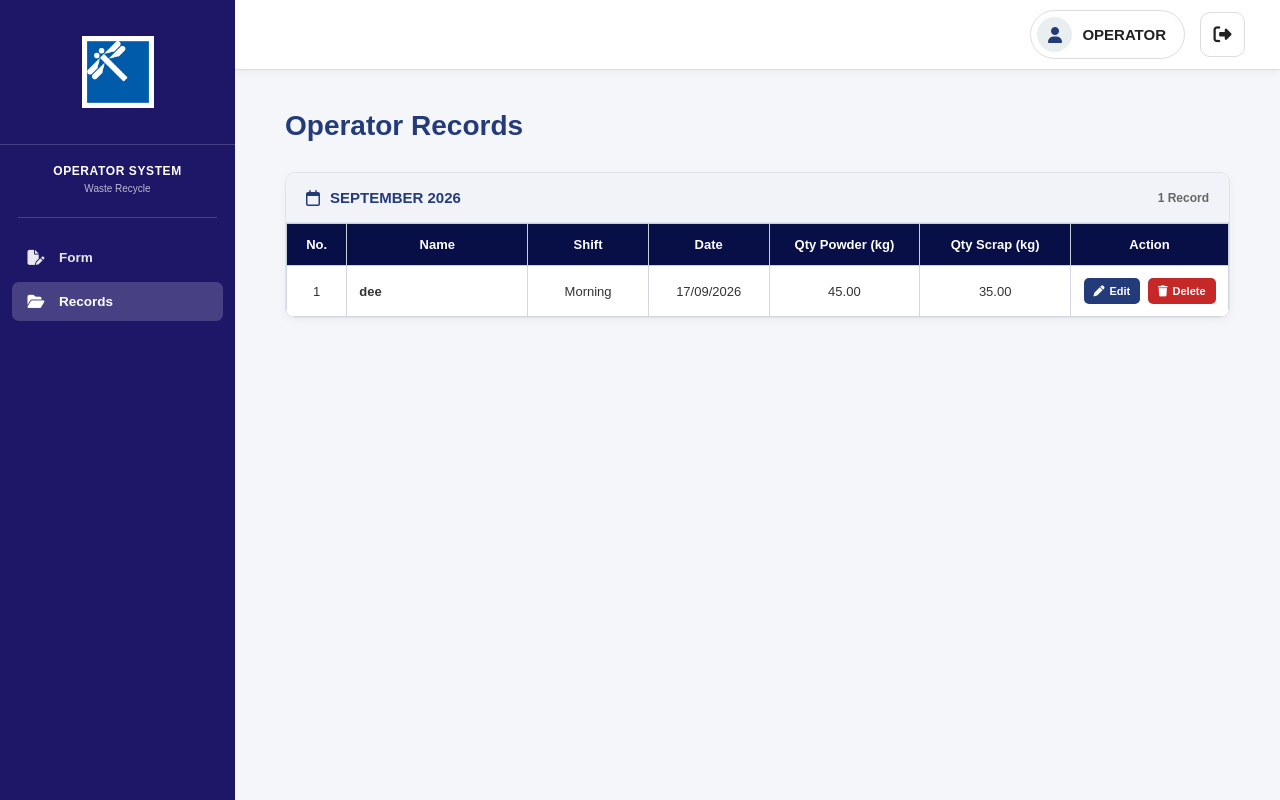
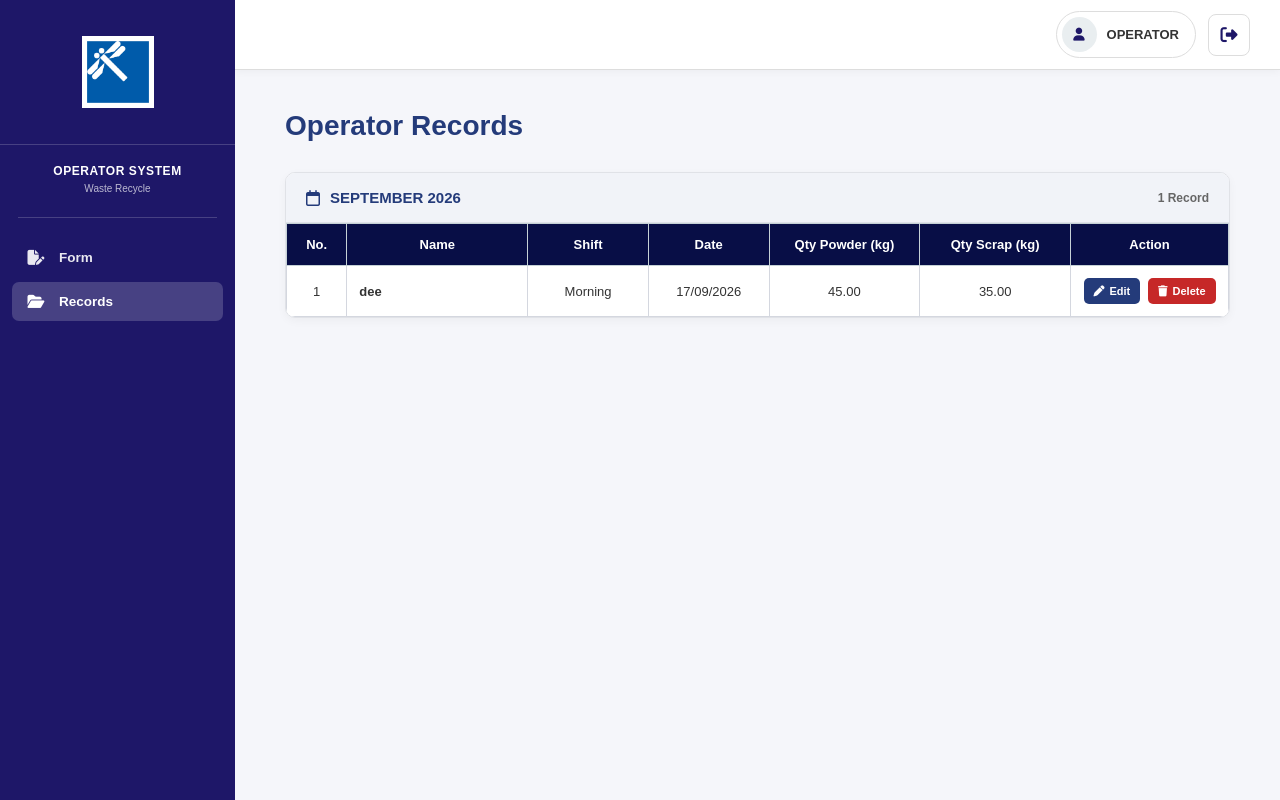
Before and after one commit to diniecah2105-collab/waste_recycle, a PHP site: page /operator/record.php in a window 1280 px wide. Run offline with PHP 8.4, Linux system fonts and the light colour scheme; data comes from the database, SQL or seed files in the repository.

Commit message:
csssaizlogo

```diff
--- a/operator/record.php
+++ b/operator/record.php
@@ -365,139 +365,66 @@ body {
    TOP HEADER
 ================================================== */
 
+/* TOP HEADER — SAMA DENGAN FORM */
 .top-header {
-
+    height: 70px;
+    min-height: 70px;
     width: 100%;
-
-    height: 70px;
-
     background: white;
-
     display: flex;
-
     align-items: center;
-
     justify-content: flex-end;
-
-    padding: 0 35px;
-
+    padding: 0 30px;
     border-bottom: 1px solid #ddd;
-
-    box-shadow: 0 2px 8px rgba(0,0,0,0.05);
-
+    box-shadow: 0 2px 8px rgba(0,0,0,.04);
     flex-shrink: 0;
-
 }
 
-
-/* ==================================================
-   HEADER RIGHT
-================================================== */
-
 .header-right {
-
     display: flex;
-
     align-items: center;
-
-    gap: 15px;
-
+    gap: 12px;
 }
 
-
-/* ==================================================
-   OPERATOR PROFILE
-================================================== */
-
 .operator-profile {
-
     display: flex;
-
     align-items: center;
-
     gap: 10px;
-
-    padding: 6px 18px 6px 6px;
-
+    padding: 5px 16px 5px 5px;
     border: 1px solid #ddd;
-
     border-radius: 30px;
-
     background: white;
-
-    font-size: 15px;
-
+    font-size: 13px;
     font-weight: bold;
-
-    color: #222;
-
 }
 
-
-/* ==================================================
-   PROFILE ICON
-================================================== */
-
 .profile-icon {
-
     width: 35px;
-
     height: 35px;
-
     display: flex;
-
     align-items: center;
-
     justify-content: center;
-
     border-radius: 50%;
-
     background: #e9eef0;
-
-    color: #243b7a;
-
-    font-size: 16px;
-
+    color: #1e1768;
 }
 
-
-/* ==================================================
-   LOGOUT BUTTON
-================================================== */
-
 .logout-btn {
-
-    width: 45px;
-
-    height: 45px;
-
+    width: 42px;
+    height: 42px;
     display: flex;
-
     align-items: center;
-
     justify-content: center;
-
+    border: 1px solid #ddd;
+    border-radius: 8px;
+    color: #1e1768;
+    background: white;
     text-decoration: none;
-
-    border: 1px solid #ddd;
-
-    border-radius: 10px;
-
-    background: white;
-
-    color: #222;
-
-    font-size: 18px;
-
-    transition: 0.2s;
-
+    font-size: 17px;
 }
 
-
 .logout-btn:hover {
-
     background: #f2f2f2;
-
 }
 
 
```
Also changed, not shown: operator/form.php (+6 -3 lines).
